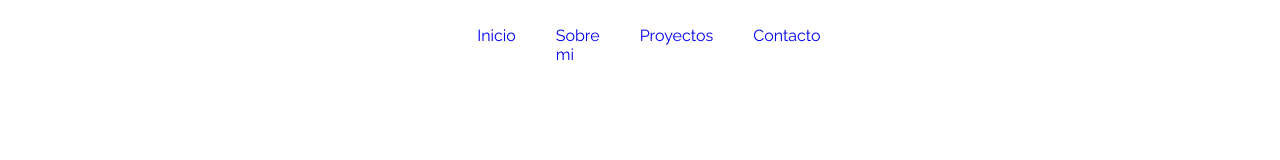
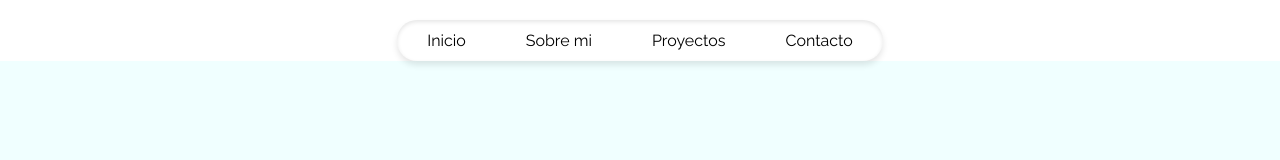
Before and after one commit to jmcodedev/Web-Portfolio, a plain HTML site: page index.html in a window 1280 px wide. Drawn offline with Linux system fonts and the light colour scheme.

Commit message:
Empezando

```diff
--- a/index.html
+++ b/index.html
@@ -7,9 +7,9 @@
     <title>Portfolio msJoan</title>
   </head>
   <body>
-    <header class="sticky-header">
-      <nav>
-        <ul>
+    <header>
+      <nav class="nav-header">
+        <ul class="nav-ul">
           <li><a href="#">Inicio</a></li>
           <li><a href="#">Sobre mi</a></li>
           <li><a href="#">Proyectos</a></li>
@@ -17,5 +17,6 @@
         </ul>
       </nav>
     </header>
+    <div class="main-container"></div>
   </body>
 </html>
--- a/style/main.css
+++ b/style/main.css
@@ -1,25 +1,46 @@
 @import url("https://fonts.googleapis.com/css2?family=Raleway&display=swap");
-body {
+* {
+  list-style: none;
+  text-decoration: none;
+
+  font-family: "Raleway", sans-serif;
+
+  box-sizing: border-box;
+
   margin: 0;
-  font-family: "Raleway", sans-serif;
+  padding: 0;
+
+  color: black;
 }
-.sticky-header {
+
+/* HEADER */
+
+header {
   position: sticky;
+  z-index: 100;
   top: 0;
-  padding: 10px;
-  z-index: 100;
-  display: grid;
-  place-items: center;
+  background-color: white;
+  border-radius: 20px;
+  box-shadow: 0 4px 6px rgba(0, 0, 0, 0.1), inset 0 2px 4px rgba(0, 0, 0, 0.1);
+  max-width: fit-content;
+  margin: 0 auto;
+  margin-top: 20px;
+  padding: 1.4vh 2.5vh;
 }
-nav ul {
-  list-style-type: none;
+
+.nav-ul {
   display: flex;
   gap: 40px;
-  width: 50%;
-
-  justify-content: space-evenly;
 }
 
-nav a {
-  text-decoration: none;
+.nav-ul a {
+  border-radius: 20px;
+  padding: 10px;
 }
+
+.main-container {
+  max-width: 1280px;
+  background-color: azure;
+  margin: 0 auto;
+  height: 100vh;
+}
```
